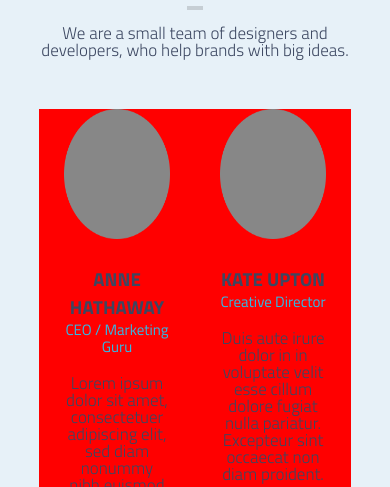
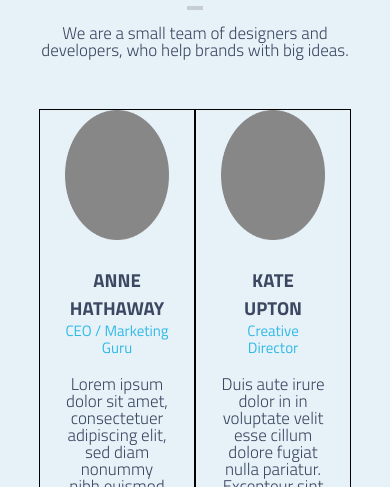
Before and after one commit to mdnabil9/p1, a plain HTML site: page index.html in a window 390 px wide. Shown: the part 2056-2543 px from the top of the page. Drawn offline with Linux system fonts and the light colour scheme.

Commit message:
Update small.css

```diff
--- a/css/small.css
+++ b/css/small.css
@@ -61,7 +61,7 @@
 
     /* Team Section */
     #team .box{
-        background-color: red;
+        border: 1px solid black;
         display: block;
     }
     /* Portfolio Section */
```
